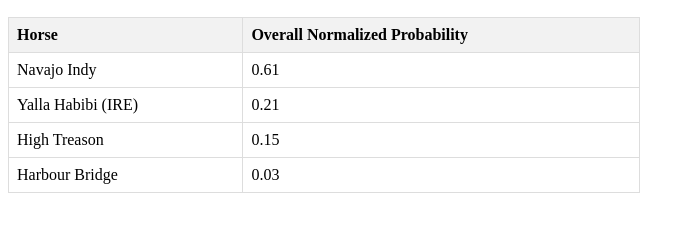
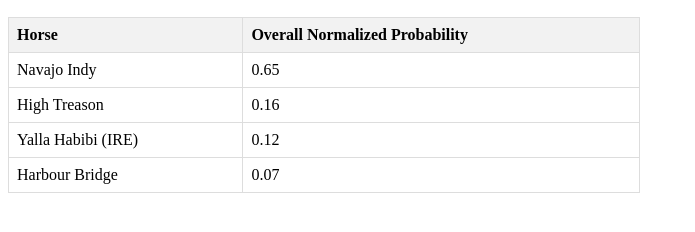
Before and after one commit to lukeyboy84/horseracingautomate, a plain HTML site: page index.html in a window 1280 px wide. Shown: the part 50-282 px from the top of the page, without its empty margins (0-695 px from the left). Drawn offline with Linux system fonts and the light colour scheme.

Commit message:
Update NN output

```diff
--- a/index.html
+++ b/index.html
@@ -33,22 +33,22 @@
 
             <tr>
                 <td>Navajo Indy</td>
-                <td>0.61</td>
+                <td>0.65</td>
+            </tr>
+
+            <tr>
+                <td>High Treason</td>
+                <td>0.16</td>
             </tr>
 
             <tr>
                 <td>Yalla Habibi (IRE)</td>
-                <td>0.21</td>
-            </tr>
-
-            <tr>
-                <td>High Treason</td>
-                <td>0.15</td>
+                <td>0.12</td>
             </tr>
 
             <tr>
                 <td>Harbour Bridge</td>
-                <td>0.03</td>
+                <td>0.07</td>
             </tr>
 
         </tbody>
```
